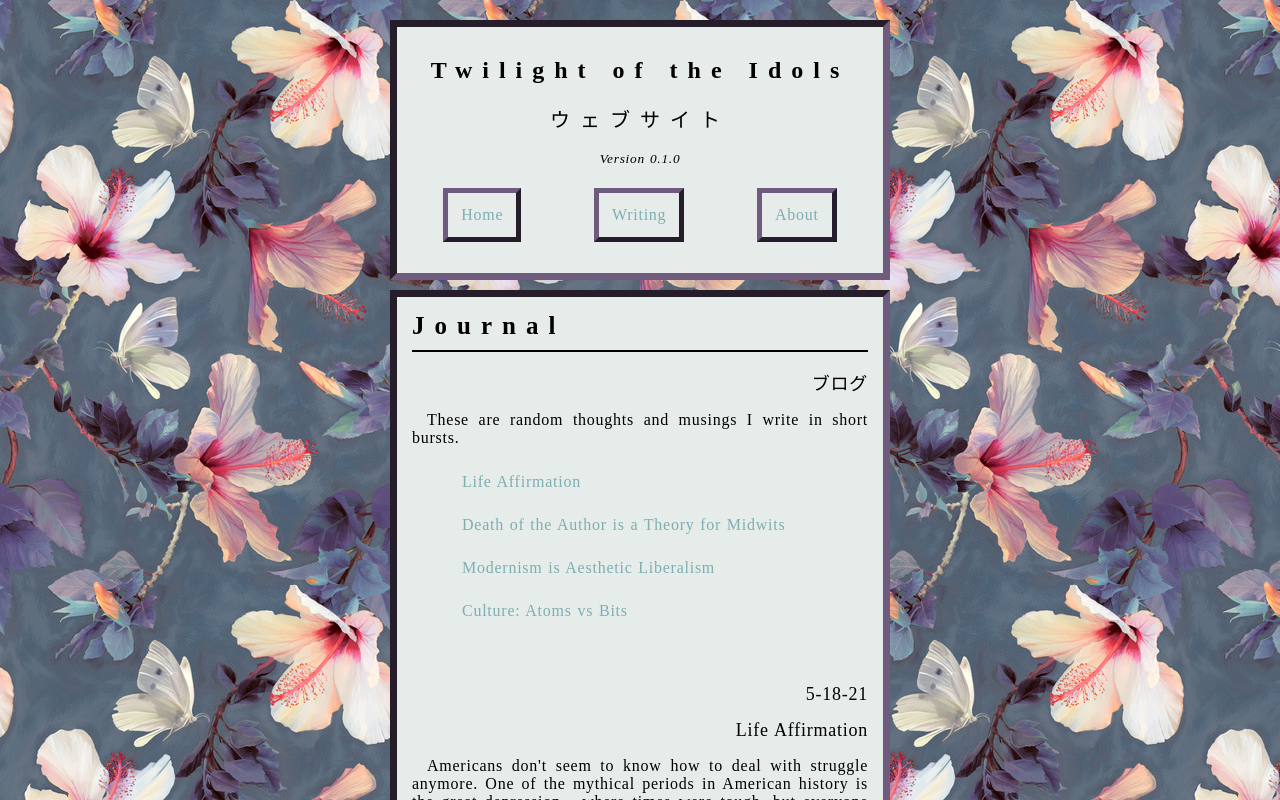
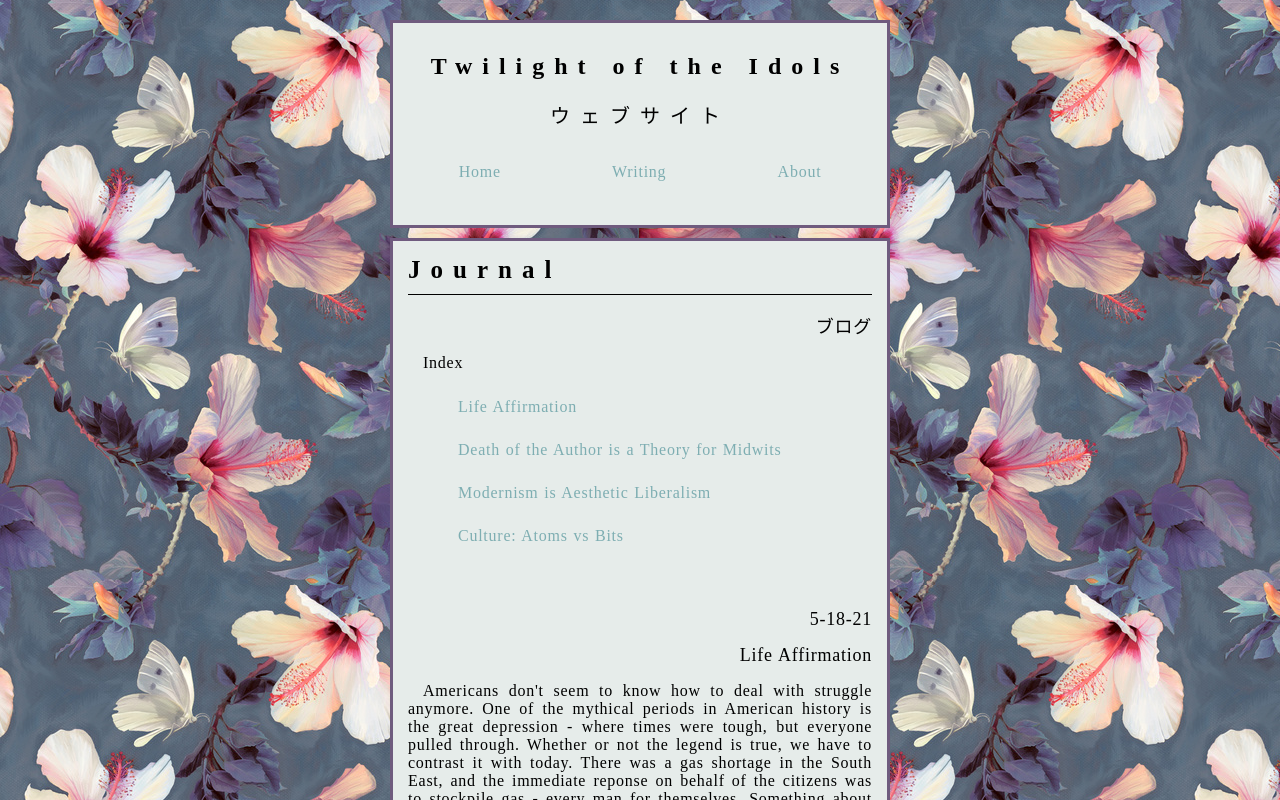
Before and after one commit to tadad/drewtada, a Next.js app: page /writing/journal in a window 1280 px wide. Built offline with nearby package versions, Linux system fonts and the light colour scheme.

Commit message:
aesthetic changes

```diff
--- a/pages/components/Layout.js
+++ b/pages/components/Layout.js
@@ -25,11 +25,10 @@ export default function Layout(props) {
       <nav className={ styles.nav }>
         <h1>Twilight of the Idols</h1>
         <h2 style={{ letterSpacing: "10px" }}>ウェブサイト</h2>
-        <small><i>Version 0.1.0</i></small>
         <ul style={{ display: "flex", padding: 0, justifyContent: "space-around" }}>
-          <li><Link href="/">Home</Link></li>
-          <li><Link href="/writing/journal">Writing</Link></li>
-          <li><Link href="/about">About</Link></li>
+          <li><Link href="/"><a>Home</a></Link></li>
+          <li><Link href="/writing/journal"><a>Writing</a></Link></li>
+          <li><Link href="/about"><a>About</a></Link></li>
         </ul>
       </nav>
       <main className={ styles.content }>
--- a/pages/writing/journal.js
+++ b/pages/writing/journal.js
@@ -8,9 +8,7 @@ export default function Journal() {
     <Layout>
       <h1>Journal</h1>
       <h2>ブログ</h2>
-      <p>
-        These are random thoughts and musings I write in short bursts.
-      </p>
+      <p>Index</p>
       <ul className="block-list">
         <li><Link href="#5-18-21">Life Affirmation</Link></li>
         <li><Link href="#5-16-21">Death of the Author is a Theory for Midwits</Link></li>
--- a/styles/Layout.module.css
+++ b/styles/Layout.module.css
@@ -12,7 +12,7 @@
 
 .nav {
   text-align:center;
-  border:7px inset #6F5B7E;
+  border:3px solid #6F5B7E;
   margin:10px auto;
   max-width:500px;
   padding:10px;
@@ -30,7 +30,6 @@
 }
 
 .nav li {
-  border:5px outset #6F5B7E;
   margin: 5px;
   letter-spacing: 3px;
   padding:3px;
@@ -45,7 +44,7 @@
   overflow: auto;
   margin:auto;
   text-align: center;
-  border: 7px inset #6F5B7E;
+  border: 3px solid #6F5B7E;
   margin-bottom: 10px;
   max-width:500px;
   padding: 15px;
@@ -54,7 +53,7 @@
 .content h1 {
   text-align: left;
   font-size: 25px;
-  border-bottom: 2px solid black;
+  border-bottom: 1px solid black;
   padding-bottom: 10px;
   margin-top:0;
   letter-spacing: 10px;
--- a/styles/globals.css
+++ b/styles/globals.css
@@ -79,6 +79,6 @@ input {
 }
 
 img {
-  border: 7px outset black !important;
+  border: 3px solid #60717F !important;
   max-width: 100%;
 }
```
